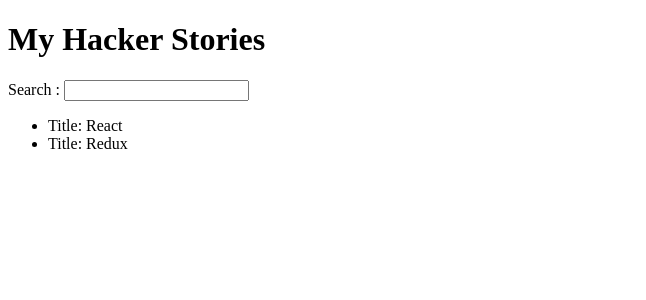
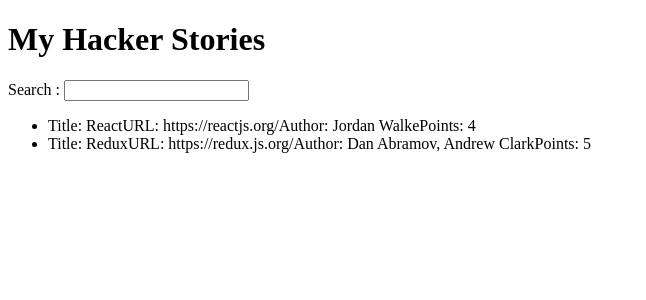
Before and after one commit to shukla-rajat/hacker-stories, a React (Vite) app: page / in a window 1280 px wide. Shown: the top 300 px of the page, without its empty margins (0-646 px from the left). Built offline with nearby package versions, Linux system fonts and the light colour scheme.

Commit message:
Split code into smaller, more manageable components

```diff
--- a/src/App.jsx
+++ b/src/App.jsx
@@ -17,24 +17,39 @@ const list = [
   },
 ];
 
-function App() {
+function Search() {
   return (
-    <>
     <div>
       <h1> My Hacker Stories </h1>
-
       <label htmlFor="Search"> Search : </label>
       <input id="search" type="text" />
     </div>
+  );
+}
 
-      <div>
+function List() {
+  return (
     <ul>
       {list.map((book) => {
-            return <li key={book.objectID}> Title: {book.title} </li>;
+        return (
+          <li key={book.objectID}>
+            <span>Title: {book.title}</span>
+            <span>URL: {book.url}</span>
+            <span>Author: {book.author}</span>
+            <span>Points: {book.points}</span>
+          </li>
+        );
       })}
     </ul>
+  );
+}
+
+function App() {
+  return (
+    <div>
+      <Search />
+      <List />
     </div>
-    </>
   );
 }
 
```
Lines whose indentation alone changed are shown as unchanged.
